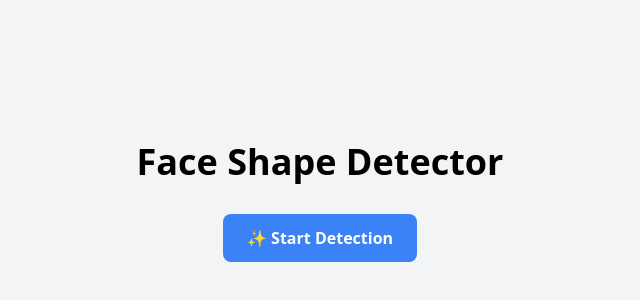
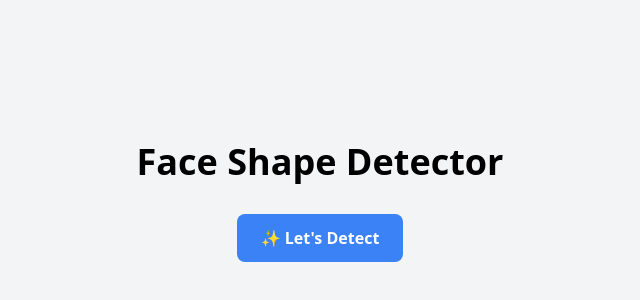
Before and after one commit to henzogomes/face-shape-detection, a React (Vite) app: page / in a window 1280 px wide. Shown: the part 198-498 px from the top of the page, without its empty margins (320-960 px from the left). Built offline with nearby package versions, Linux system fonts and the light colour scheme; the HTML template or start-up script is replaced by a standard one.

Commit message:
feat: constants

```diff
--- /dev/null
+++ b/src/Constants.ts
@@ -0,0 +1,4 @@
+export const APP_NAME = "Face Shape Detector";
+export const APP_DESCRIPTION = "Discover your face shape using AI technology";
+
+export const APP_ICON = "✨";
--- a/src/components/Footer.tsx
+++ b/src/components/Footer.tsx
@@ -2,6 +2,7 @@
 import React from "react";
 import { Link } from "react-router-dom";
 import Menu from "./Menu";
+import { APP_DESCRIPTION, APP_ICON, APP_NAME } from "../Constants";
 
 const Footer: React.FC = () => {
   return (
@@ -11,11 +12,9 @@ const Footer: React.FC = () => {
           {/* Logo and Description */}
           <div>
             <Link to="/" className="text-xl font-bold">
-              Face Shape Detector
+              {APP_ICON} {APP_NAME}
             </Link>
-            <p className="mt-2 text-gray-400">
-              Discover your face shape using AI technology
-            </p>
+            <p className="mt-2 text-gray-400">{APP_DESCRIPTION}</p>
           </div>
 
           {/* Copyright */}
--- a/src/components/Header.tsx
+++ b/src/components/Header.tsx
@@ -2,6 +2,7 @@
 import React from "react";
 import { Link } from "react-router-dom";
 import Menu from "./Menu";
+import { APP_ICON, APP_NAME } from "../Constants";
 
 const Header: React.FC = () => {
   return (
@@ -9,7 +10,7 @@ const Header: React.FC = () => {
       <div className="container mx-auto px-4 py-4">
         <div className="flex justify-between items-center">
           <Link to="/" className="text-xl font-bold">
-            ✨ Face Shape Detector
+            {APP_ICON} {APP_NAME}
           </Link>
           <Menu />
         </div>
--- a/src/pages/Home.tsx
+++ b/src/pages/Home.tsx
@@ -1,6 +1,7 @@
 //src/pages/Home.tsx
 import React from "react";
 import { useNavigate } from "react-router-dom";
+import { APP_ICON, APP_NAME } from "../Constants";
 
 const Home: React.FC = () => {
   const navigate = useNavigate();
@@ -12,7 +13,7 @@ const Home: React.FC = () => {
         onClick={() => navigate("/detect")}
         className="bg-blue-500 hover:bg-blue-600 text-white font-bold py-3 px-6 rounded-lg transition-colors duration-200"
       >
-        ✨ Start Detection
+        {APP_ICON} Let's Detect
       </button>
     </div>
   );
```
